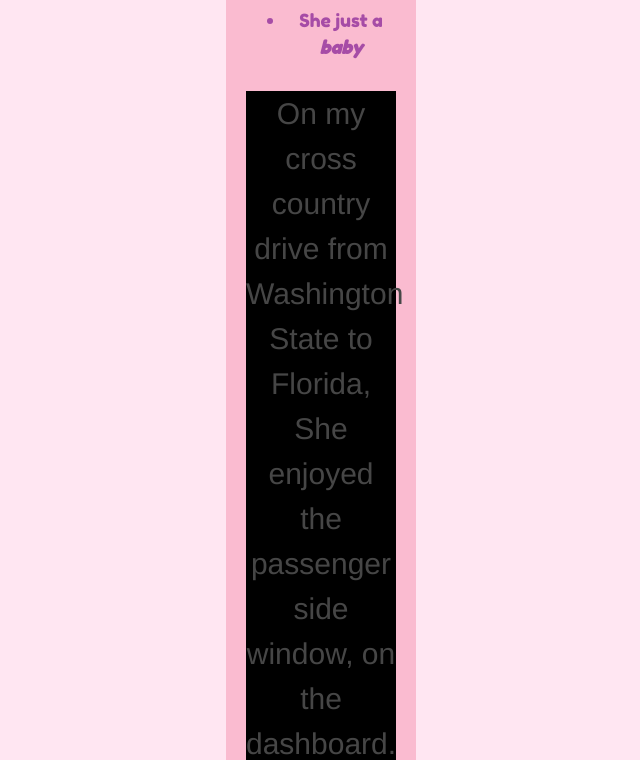
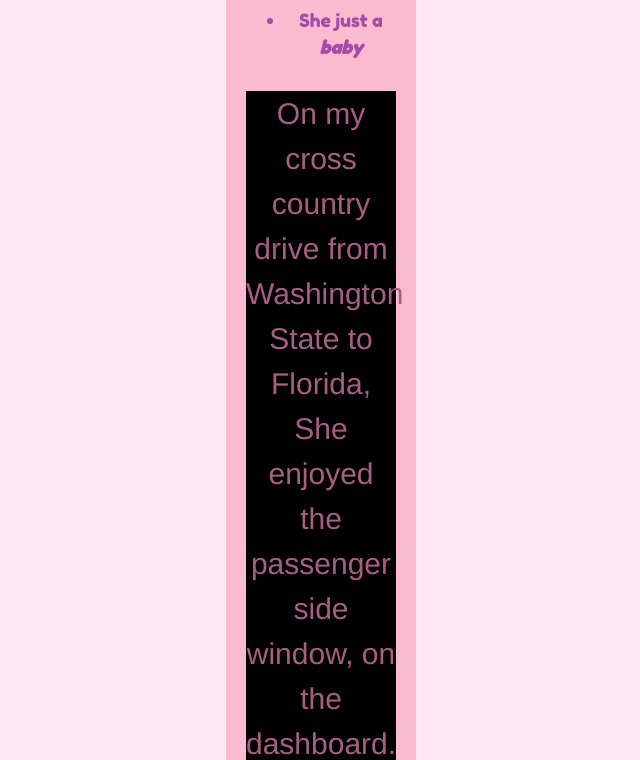
Before and after one commit to SunBun34/dscis155, a plain HTML site: page index.html in a window 1280 px wide. Shown: the part 1280-2040 px from the top of the page, without its empty margins (319-959 px from the left). Drawn offline with Linux system fonts and the light colour scheme.

Commit message:
html add

```diff
--- a/test.css
+++ b/test.css
@@ -33,7 +33,7 @@ body {
 
 p {
   font: normal 30px/1.5 "Helvetica", Arial, sans-serif;
-  color: #464646;
+  color: #a65f83;
   background-color: rgb(0, 0, 0);
 }
 
```
